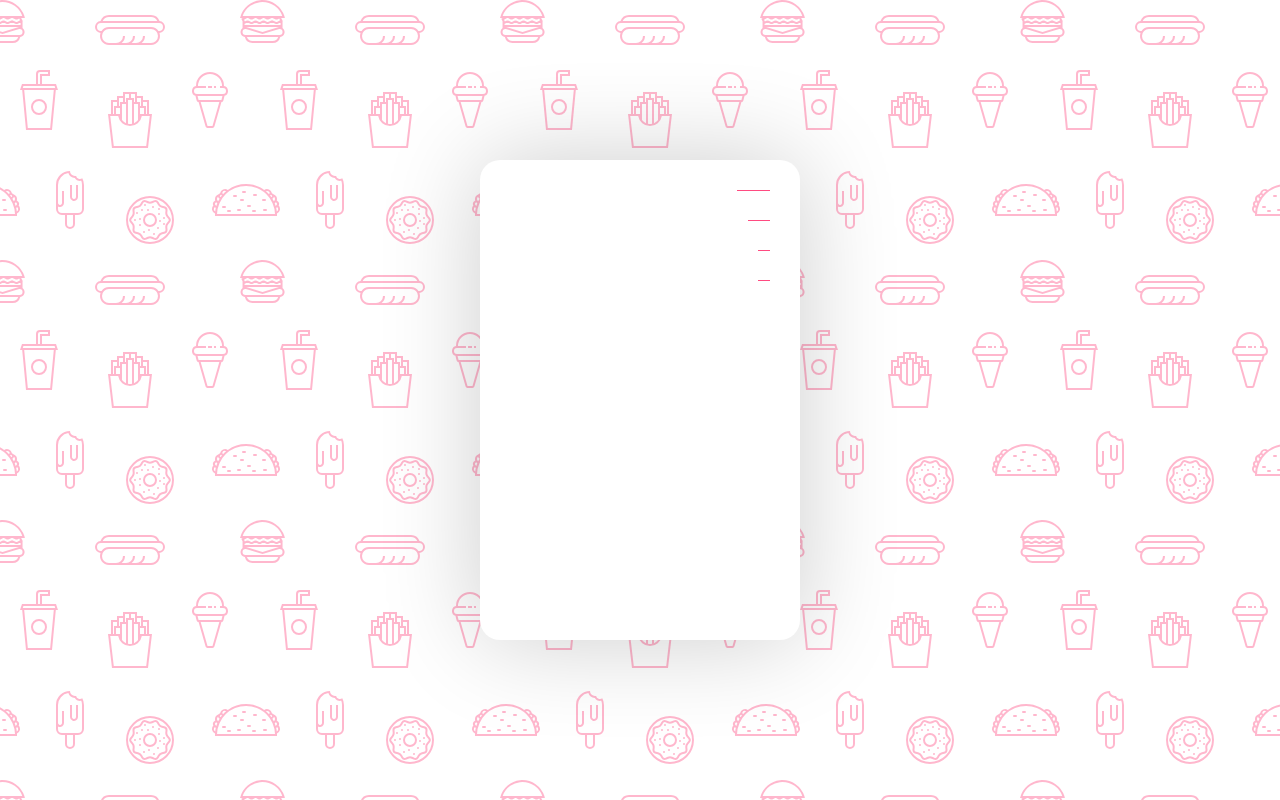
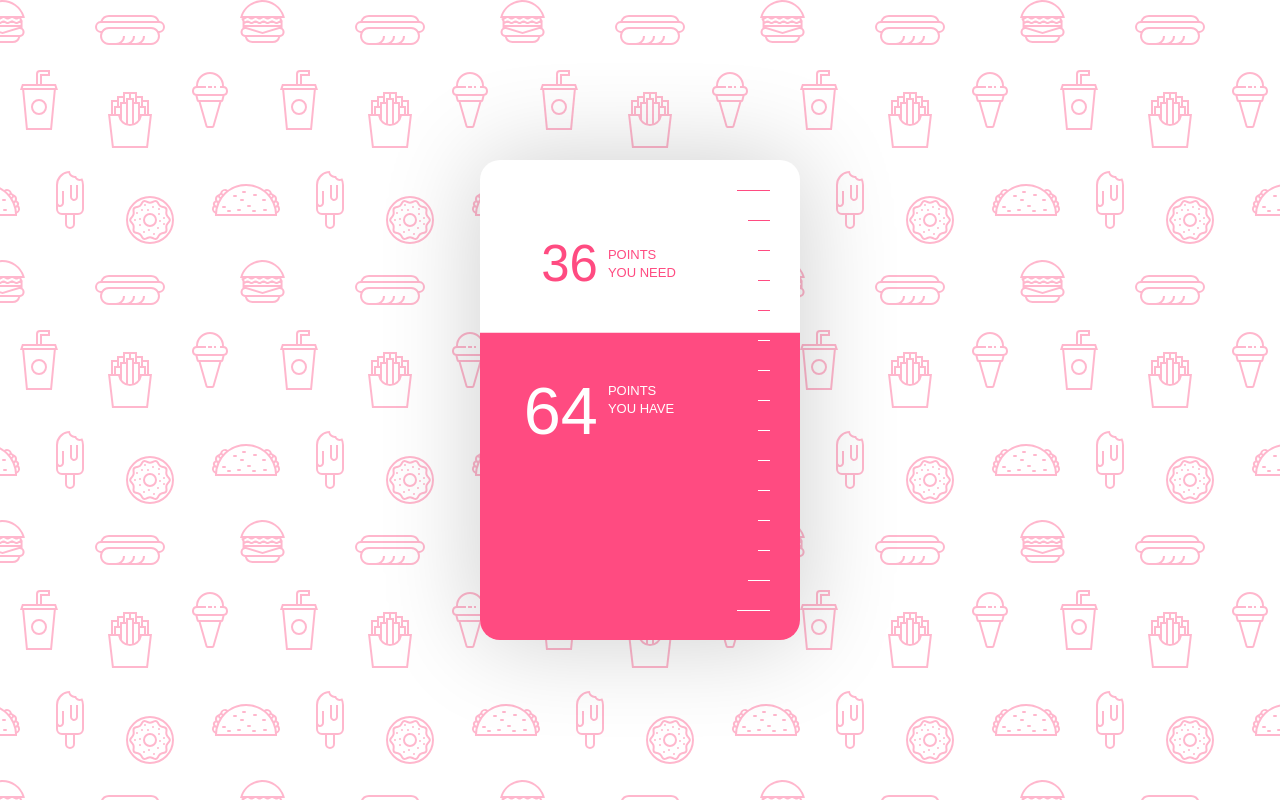
Before and after one commit to tombraul/elastic-range-input, a plain HTML site: page index.html in a window 1280 px wide. Drawn offline with Linux system fonts and the light colour scheme.

Commit message:
fix some bugs

```diff
--- a/index.html
+++ b/index.html
@@ -10,18 +10,16 @@
 </head>
 <body>
 
-    <!-- wrapper for the range input -->
+    <!-- Wrapper for the range input slider -->
     <div class="range__wrapper">
-        <!-- The real input, it will be hidden, but updated properly with JS -->
-        <!-- If you wanna use this in production, you may want to add a label and put this inside a form -->
-        <input type="range" class="range__input" min="30" max="70" value="64">
+        <!-- The real input, it will be hidden, but updated properly with Javascript -->
+        <!-- For a production usage, you may want to add a label, and also put it inside a form -->
+        <input class="range__input" type="range" min="30" max="70" value="64" />
 
         <!-- SVG elements -->
-        <svg class="range__slider" width="320px">
-
+        <svg class="range__slider" width="320px" height="480px" viewBox="0 0 320 480">
             <defs>
-
-                <!-- Range marks symbol, it will e reused below -->
+                <!-- Range marks symbol, it will be reused below -->
                 <symbol id="range__marks" shape-rendering="crispEdges">
                     <path class="range__marks__path" d="M 257 30 l 33 0"></path>
                     <path class="range__marks__path" d="M 268 60 l 22 0"></path>
@@ -35,7 +33,7 @@
                     <path class="range__marks__path" d="M 278 300 l 12 0"></path>
                     <path class="range__marks__path" d="M 278 330 l 12 0"></path>
                     <path class="range__marks__path" d="M 278 360 l 12 0"></path>
-                    <path class="range__marks__path" d="M 278 390 l q12 0"></path>
+                    <path class="range__marks__path" d="M 278 390 l 12 0"></path>
                     <path class="range__marks__path" d="M 268 420 l 22 0"></path>
                     <path class="range__marks__path" d="M 257 450 l 33 0"></path>
                 </symbol>
@@ -53,21 +51,21 @@
             <use xlink:href="#range__marks" class="range__marks__white" clip-path="url(#range__slider__clip-path)"></use>
         </svg>
 
-        <!-- Range Values -->
+        <!-- Range values -->
         <div class="range__values">
             <div class="range__value range__value--top">
-                <!-- This element will be updated in the way: "100 - inputValue" -->
+                <!-- This element will be updated in the way: `100 - inputValue` -->
                 <span class="range__value__number range__value__number--top"></span>
-                <!-- Some text for the "top" value -->
+                <!-- Some text for the `top` value -->
                 <span class="range__value__text range__value__text--top">
                     <span>Points</span>
                     <span>You Need</span>
                 </span>
             </div>
             <div class="range__value range__value--bottom">
-                <!-- This element will be updated with the "inputValue" -->
+                <!-- This element will be updated with the `inputValue` -->
                 <span class="range__value__number range__value__number--bottom"></span>
-                <!-- Some text for the "bottom" value -->
+                <!-- Some text for the `bottom` value -->
                 <span class="range__value__text range__value__text--bottom">
                     <span>Points</span>
                     <span>You Have</span>
--- a/js/app.js
+++ b/js/app.js
@@ -84,13 +84,13 @@ function updateValue() {
     // calculate the scale for the value numbers
     scale = (rangeValue - rangeMin) / (rangeMax - rangeMin) * scaleMax;
     // update "input" value
-    rangeinput.value = rangeValue;
+    rangeInput.value = rangeValue;
     // update numbers values
     rangeValueNumberTop.innerText = max - rangeValue;
-    rangeValueNumberBottm.innerText = rangeValue;
+    rangeValueNumberBottom.innerText = rangeValue;
     rangeValues.style.transform = "translateY(" + (rangeHeight - currentY) + "px)";
     rangeValueNumberTop.style.transform = "scale(" + (1 - scale) + ")";
-    rangeValueNumberBottm.style.transform = "scale(" + (1 - (scaleMax - scale)) + ")";
+    rangeValueNumberBottom.style.transform = "scale(" + (1 - (scaleMax - scale)) + ")";
 
     if (Math.abs(mouseDy) < mouseDyLimit) {
     lastMouseDy = mouseDy;
@@ -110,7 +110,7 @@ function updateValue() {
 }
 
 function buildPath(dy, ty) {
-    return "M 0 " + ty + " q " + mouseX + " " + dy + " 320 0 1 0 480 1 -320 0 Z";
+    return "M 0 " + ty + " q " + mouseX + " " + dy + " 320 0 l 0 480 l -320 0 Z";
 }
 
 function elasticRelease() {
```
